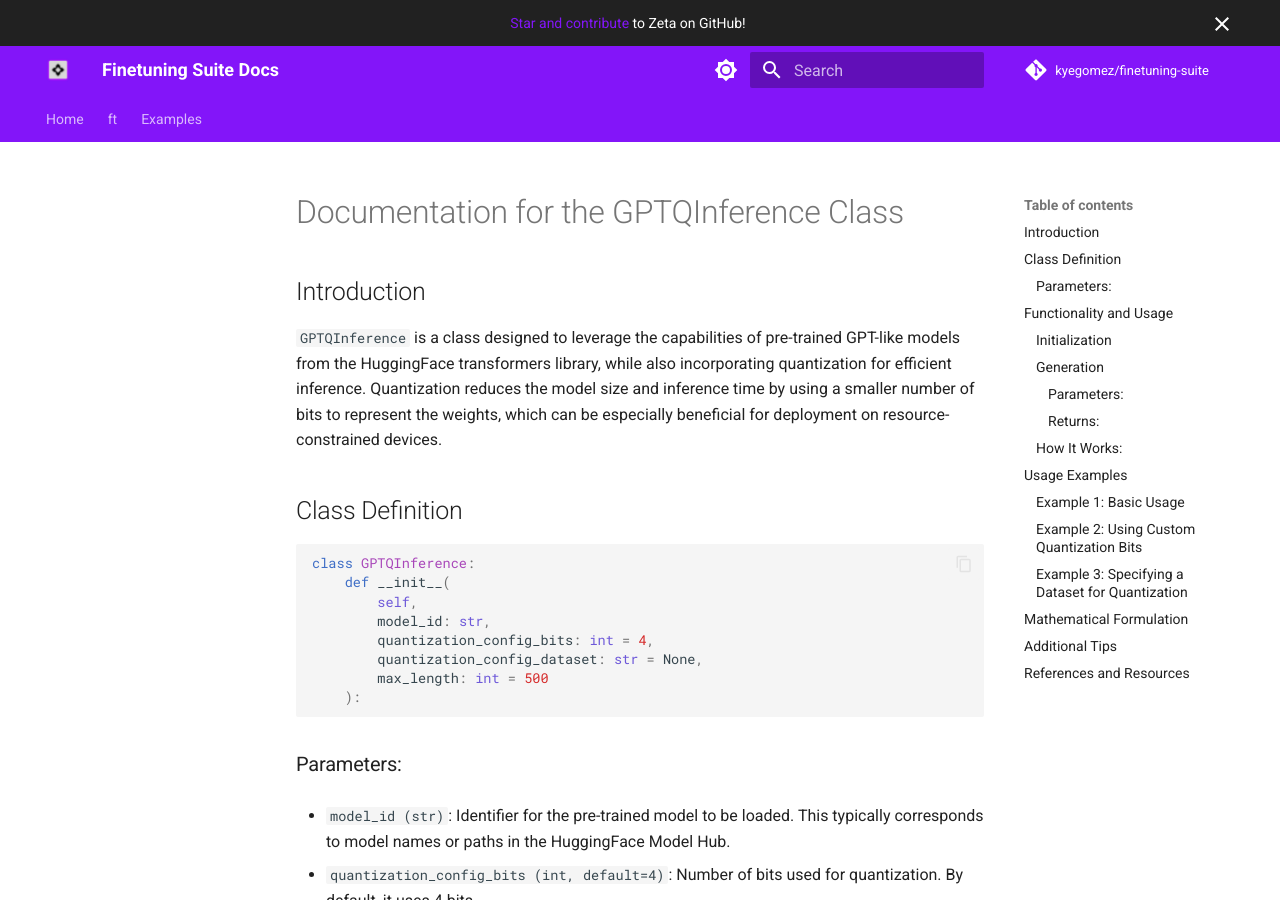
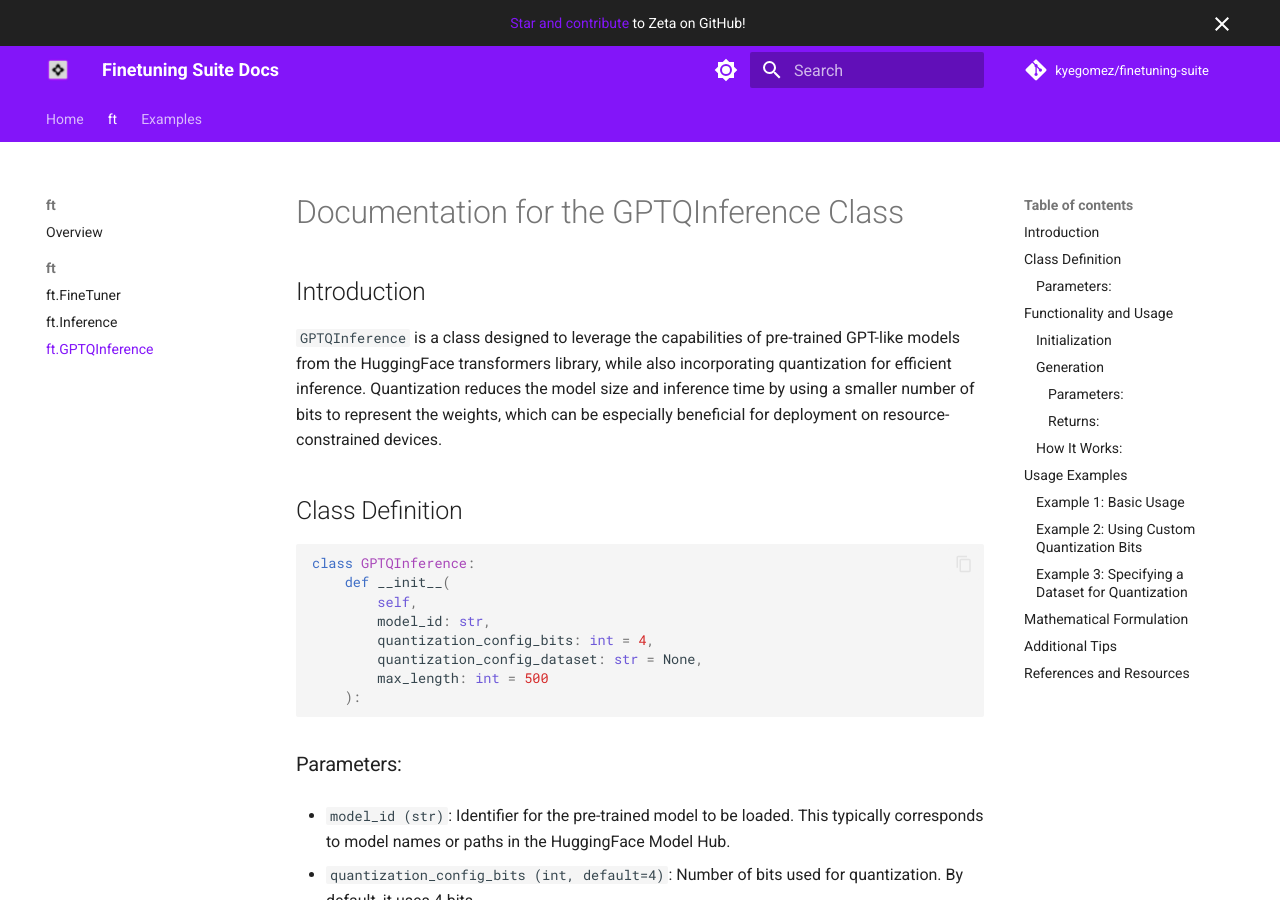
Before and after one commit to kyegomez/Finetuning-Suite, an MkDocs documentation site: the page built from docs/ft/gptq_inference.md, in a window 1280 px wide and 900 px high. Built offline with MkDocs 1.6.1 and Material for MkDocs 9.7.7, drawn with Linux system fonts in a browser that asks for light colours; comment, search, counter and statistics services are not loaded; some of the changed lines change nothing that is shown.

Commit message:
wrong file path for docs

```diff
--- a/mkdocs.yml
+++ b/mkdocs.yml
@@ -83,7 +83,7 @@ nav:
     - ft:
       - ft.FineTuner: "ft/finetuner.md"
       - ft.Inference: "ft/inference.md"
-      - ft.GPTQInference: "ft/inference/gptq_inference.md"
+      - ft.GPTQInference: "ft/gptq_inference.md"
 - Examples:
     - Overview: "examples/index.md"
     - FlashAttention: "examples/nn/attentions/flash.md"
```
